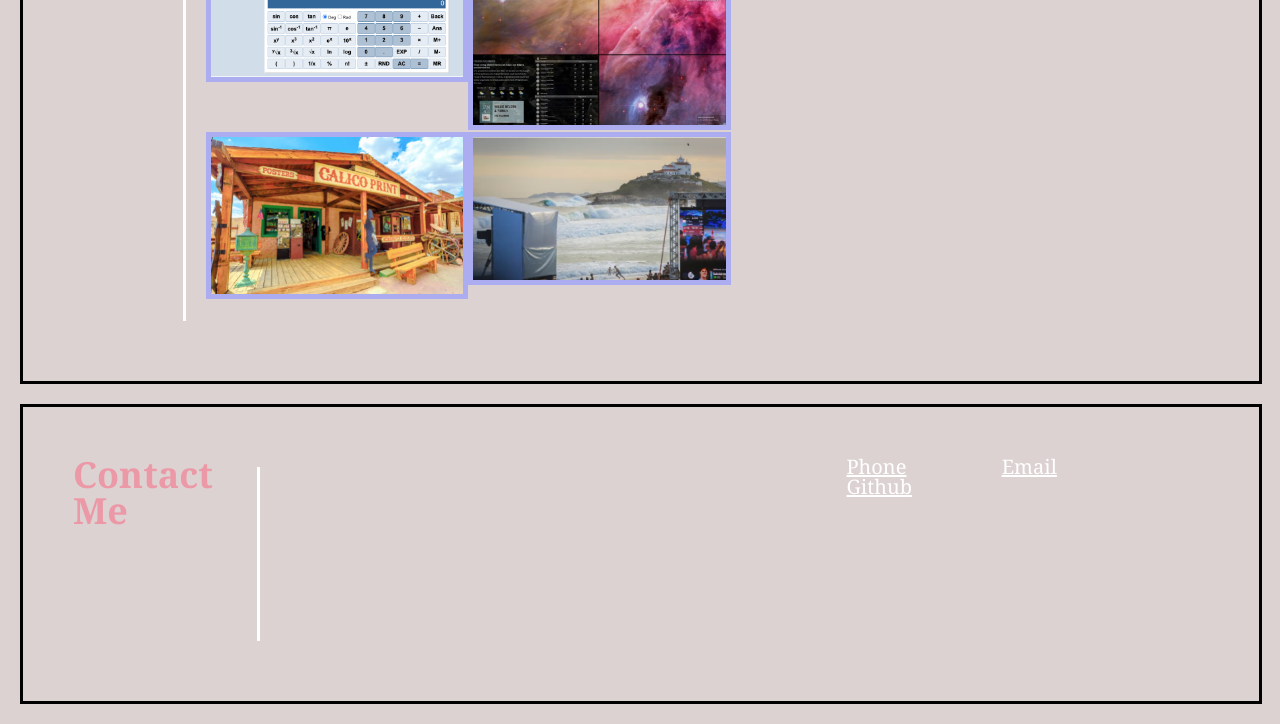
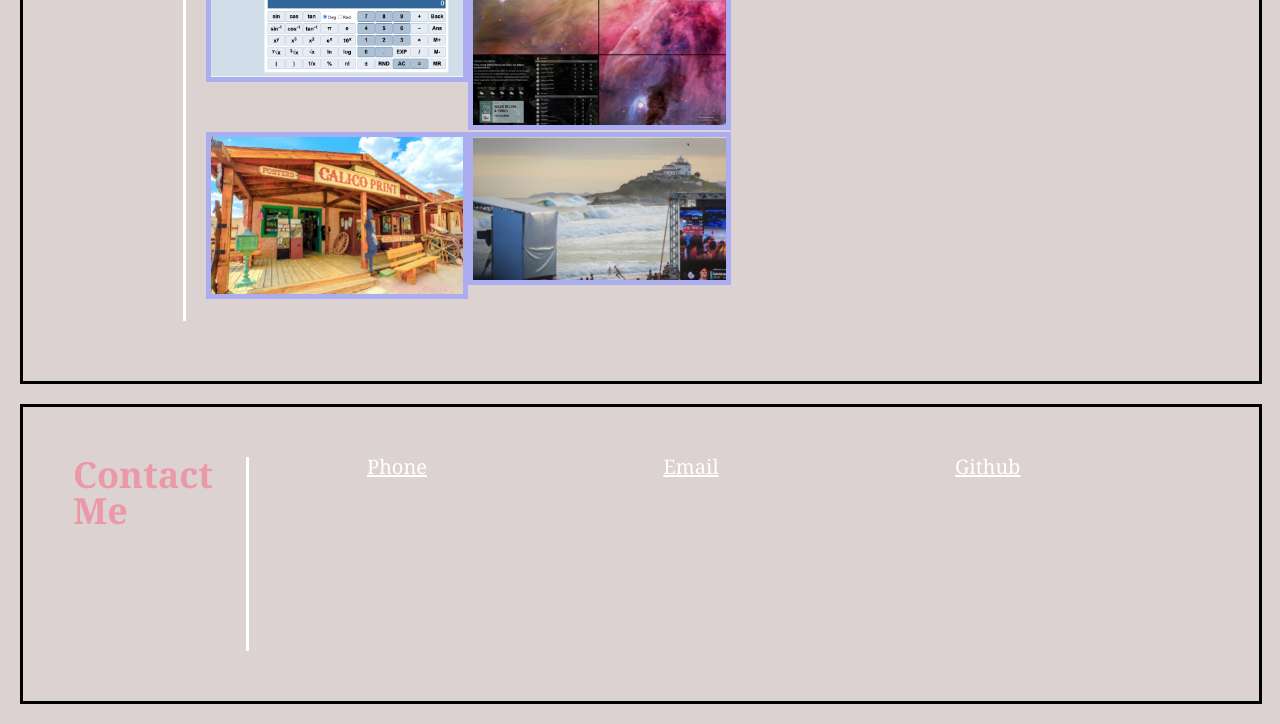
Before and after one commit to mirandamorton1/MyPortfolio, a plain HTML site: page index.html in a window 1280 px wide. Shown: the part 1204-1928 px from the top of the page. Drawn offline with Linux system fonts and the light colour scheme.

```diff
--- a/assets/stylesheet.css
+++ b/assets/stylesheet.css
@@ -117,11 +117,18 @@ main {
     /* text-align: right;  */
 }
 
+.contactme div {
+    width:100%;
+    border-left: 3px solid #ffffff;
+}
+
 #contactme div ul {
     font-size: 20px;
     color: white;
     list-style-type: none;
     margin-right: 70px;
+    display:flex;
+    justify-content: space-around;
     /* list-style-type: none;
     text-align: center;  */
 }
@@ -129,7 +136,6 @@ main {
 .contactme div ul li {
     display:inline-block;
     text-decoration: underline;
-    text-indent: 90px;
 }
 
 .photo{
--- a/index.html
+++ b/index.html
@@ -58,7 +58,6 @@
         </section>
         <section id="contactme" class="contactme">
             <h2>Contact Me</h2>
-            <div class="portfoliocontent"></div>
             <div>
              <ul>
                 <li>Phone</li>
```
